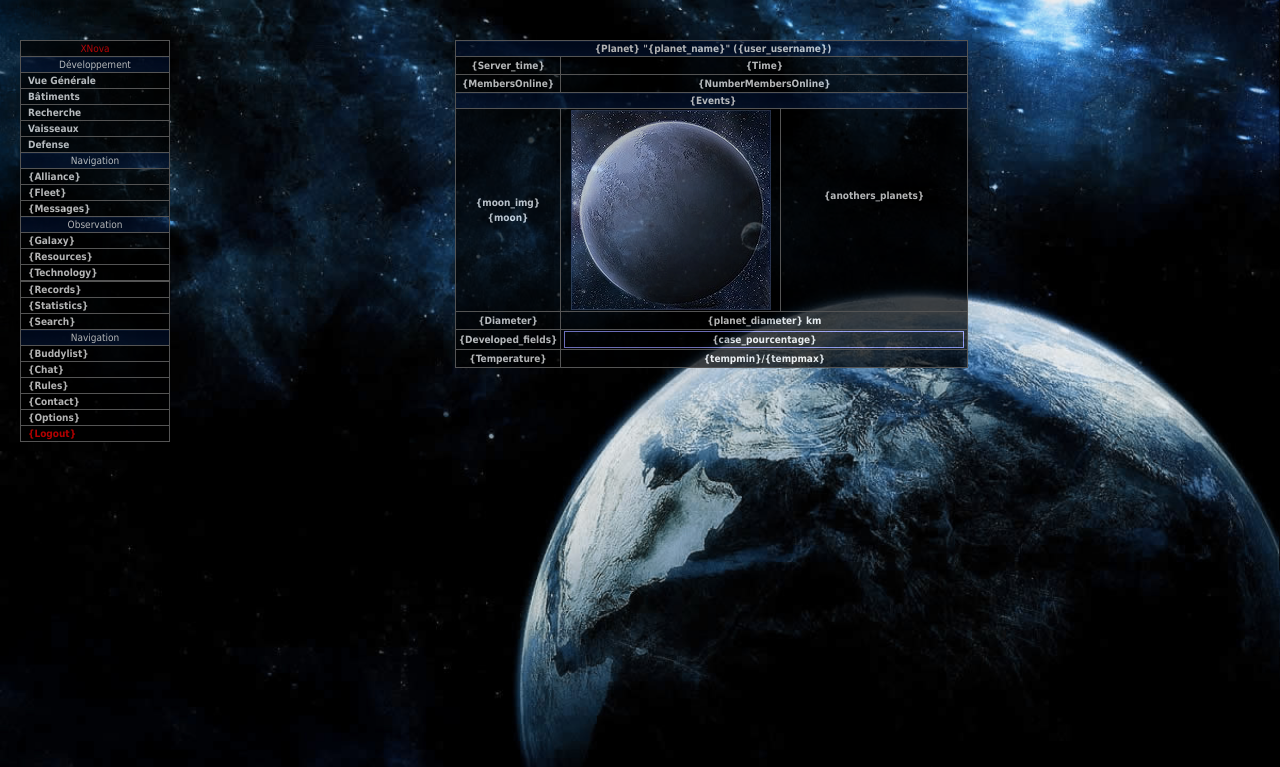
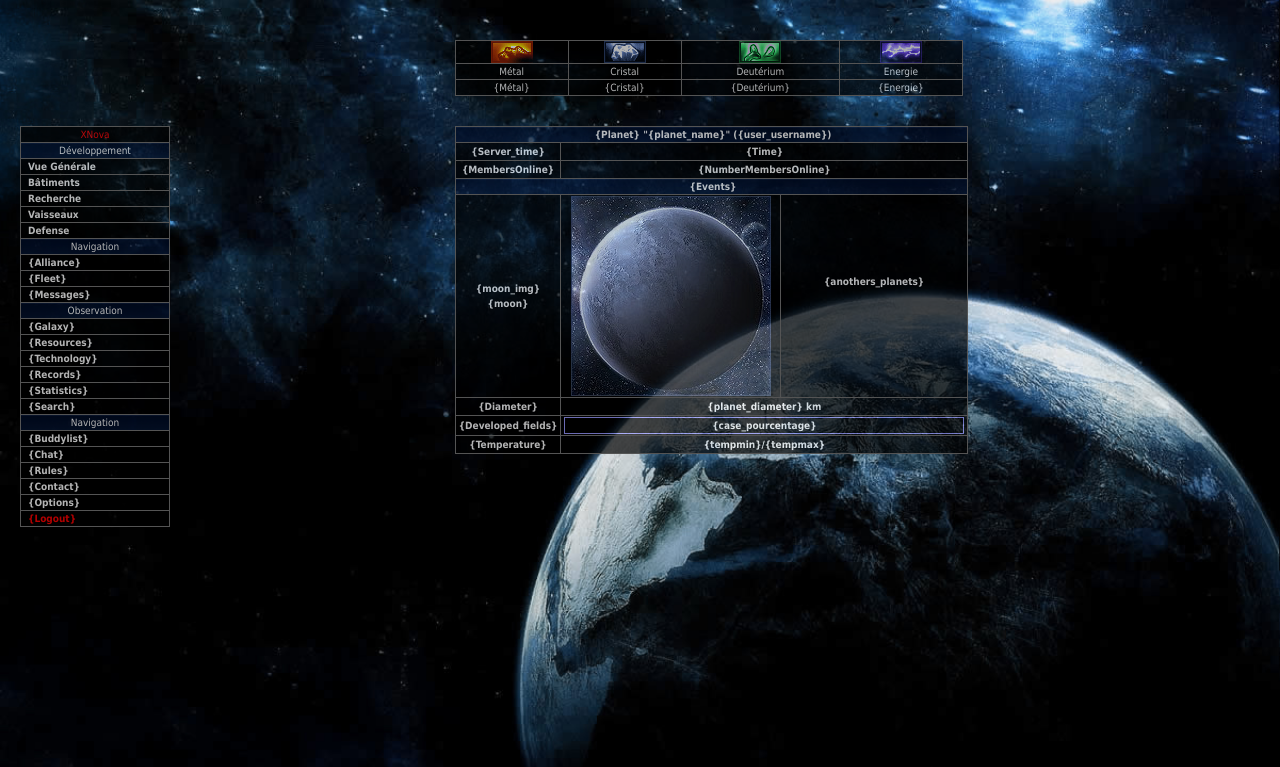
Before and after one commit to Benji265/projet, a PHP site: page /overview.php in a window 1280 px wide. Shown: the top 767 px of the page. Run offline with PHP 8.4, Linux system fonts and the light colour scheme.

Commit message:
Ajout des ressource sur l'overview

```diff
--- /dev/null
+++ b/assets/css/ressource_top.css
@@ -0,0 +1,8 @@
+.imgSize{
+    height: 22px;
+    width: 42px;
+}
+
+.borderTop{
+    border-top: 1px #545454 solid;
+}
--- a/overview.php
+++ b/overview.php
@@ -8,10 +8,18 @@
     <link href="https://cdn.jsdelivr.net/npm/bootstrap@5.0.2/dist/css/bootstrap.min.css" rel="stylesheet" integrity="sha384-EVSTQN3/azprG1Anm3QDgpJLIm9Nao0Yz1ztcQTwFspd3yD65VohhpuuCOmLASjC" crossorigin="anonymous">
     <link rel="stylesheet" href="assets/css/left_menu.css">
     <link rel="stylesheet" href="assets/css/overview.css">
+    <link rel="stylesheet" href="assets/css/ressource_top.css">
     <title>Overview</title>
 </head>
 
 <body class="style">
+    <div class="row">
+        <div class="offset-4 col-lg-7">
+            <?php
+            require_once 'template/ressource_top.php';
+            ?>
+        </div>
+    </div>
     <div class="row">
         <div class="col-lg-4">
             <?php
@@ -20,7 +28,7 @@
         </div>
         <div class="col-lg-8">
             <?php
-            require_once 'template/overview.php';
+            require_once 'template/template_overview.php';
             ?>
         </div>
     </div>
--- a/template/left_menu.php
+++ b/template/left_menu.php
@@ -73,10 +73,6 @@
         </td>
     </tr>
     <tr>
-
-        <td height="1px" colspan="2" style="background-color:#FFFFFF"></td>
-    </tr>
-    <tr>
         <td colspan="2">
             <div><a href="records.php">{Records}</a></div>
         </td>
@@ -121,8 +117,6 @@
         </td>
     </tr>
     <tr>
-    </tr>
-    <tr>
         <td colspan="2">
             <div><a href="logout.php" style="color:red">{Logout}</a></div>
         </td>
--- /dev/null
+++ b/template/ressource_top.php
@@ -0,0 +1,22 @@
+<table style="width: 508px;">
+    <tbody>
+        <tr class="text-center borderTop">
+            <td><img class="imgSize" src="assets/img/metal.gif"></td>
+            <td><img class="imgSize" src="assets/img/cristal.gif"></td>
+            <td><img class="imgSize" src="assets/img/deuterium.gif"></td>
+            <td><img class="imgSize" src="assets/img/energie.gif"></td>
+        </tr>
+        <tr class="text-center">
+            <td>Métal</td>
+            <td>Cristal</td>
+            <td>Deutérium</td>
+            <td>Energie</td>
+        </tr>
+        <tr class="text-center">
+            <td>{Métal}</td>
+            <td>{Cristal}</td>
+            <td>{Deutérium}</td>
+            <td>{Energie}</td>
+        </tr>
+    </tbody>
+</table>
--- a/template/overview.php
+++ b/template/template_overview.php
@@ -1,6 +1,6 @@
 <table width="519">
     <tr>
-        <td class="c text-center" style="border-top: 1px #545454 solid" colspan="4">{Planet} "{planet_name}" ({user_username})</td>
+        <td class="c text-center borderTop" colspan="4">{Planet} "{planet_name}" ({user_username})</td>
     </tr>
     <tr>
         <th>{Server_time}</th>
```
Also changed, not shown: buildings.php (+7 -0 lines), defense.php (+7 -0 lines), research.php (+7 -0 lines), shipyard.php (+7 -0 lines), assets/img/cristal.gif (added), assets/img/deuterium.gif (added), assets/img/energie.gif (added), assets/img/metal.gif (added), 2 other files.
